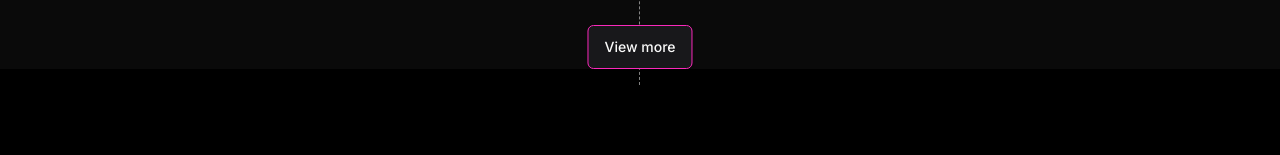
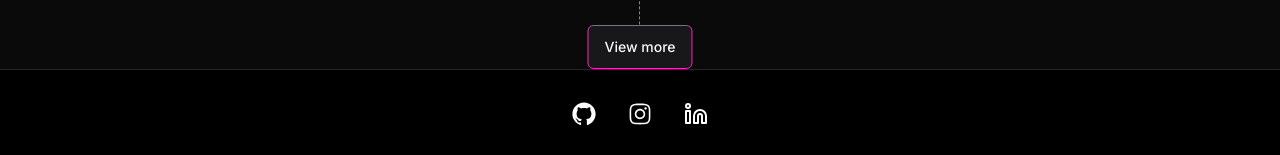
Before and after one commit to matheuscorreiag/profile-page, a Next.js app: page / in a window 1280 px wide. Shown: the part 1846-2001 px from the top of the page. Before the commit the page ends 1931 px from the top, so only its background shows below. Built offline with nearby package versions, Linux system fonts and the light colour scheme.

Commit message:
feat: added footer

```diff
--- a/src/app/page.tsx
+++ b/src/app/page.tsx
@@ -1,5 +1,8 @@
 import { ProfileSection } from "@/components/custom/profile-section";
 import { Timeline } from "@/components/custom/timeline";
+import { GitHubLogoIcon, InstagramLogoIcon } from "@radix-ui/react-icons";
+import { LinkedinIcon } from "lucide-react";
+import Link from "next/link";
 
 export default function Home() {
   return (
@@ -12,6 +15,20 @@ export default function Home() {
       </div>
 
       <Timeline />
+      <footer className="flex items-center justify-center gap-x-8 text-white p-8">
+        <Link href="https://github.com/matheuscorreiag" target="_blank">
+          <GitHubLogoIcon className="w-6 h-6" />
+        </Link>
+        <Link href="https://www.instagram.com/matheuscorreiag" target="_blank">
+          <InstagramLogoIcon className="w-6 h-6" />
+        </Link>
+        <Link
+          href="https://www.linkedin.com/in/matheuscorreiag"
+          target="_blank"
+        >
+          <LinkedinIcon className="w-6 h-6 m " />
+        </Link>
+      </footer>
     </div>
   );
 }
--- a/src/components/custom/timeline.tsx
+++ b/src/components/custom/timeline.tsx
@@ -1,3 +1,4 @@
+import { ViewMoreButton } from "@/components/custom/view-more";
 import {
   WorkDetails,
   WorkDetailsProps,
@@ -29,7 +30,7 @@ const jobs: WorkDetailsProps[] = [
 ];
 export function Timeline() {
   return (
-    <div className="flex flex-col text-white py-16 xl:py-32 bg-neutral-950 h-full relative ">
+    <div className="flex flex-col text-white py-16 xl:py-32 bg-neutral-950 h-full relative overflow-hidden border-b border-zinc-800">
       <h1 className="whitespace-nowrap text-center text-3xl font-bold leading-tight lg:text-[3rem] lg:leading-normal">
         Timeline
       </h1>
@@ -41,9 +42,7 @@ export function Timeline() {
       </div>
 
       <div className="absolute bottom-0 left-1/2 -translate-x-1/2">
-        <Button className="h-11 border border-[#fa29bb] hover:border-[#fa29bb]/80">
-          View more
-        </Button>
+        <ViewMoreButton />
       </div>
     </div>
   );
--- /dev/null
+++ b/src/components/custom/view-more.tsx
@@ -0,0 +1,16 @@
+"use client";
+
+import { Button } from "@/components/ui/button";
+import { useRouter } from "next/navigation";
+
+export function ViewMoreButton() {
+  const router = useRouter();
+  return (
+    <Button
+      className="h-11 border border-[#fa29bb] hover:border-[#fa29bb]/80"
+      onClick={() => router.push("/about")}
+    >
+      View more
+    </Button>
+  );
+}
```
